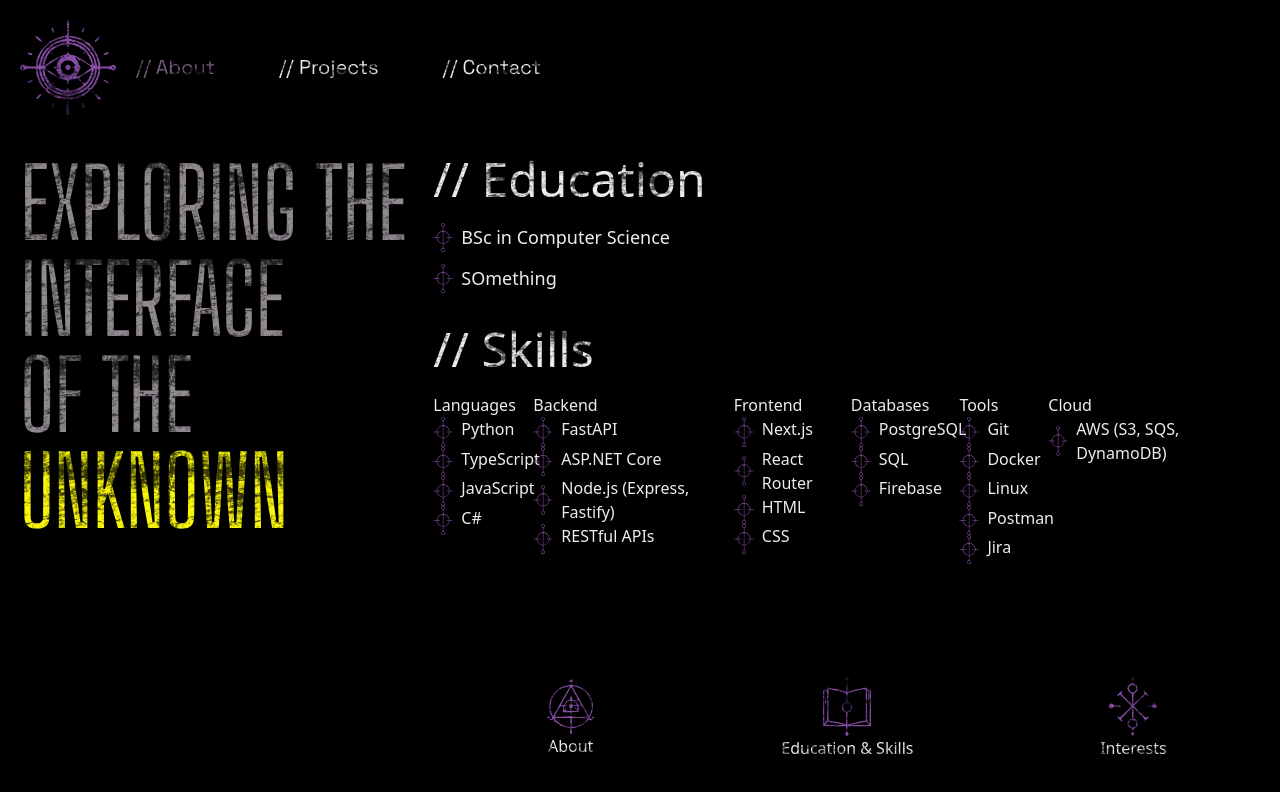
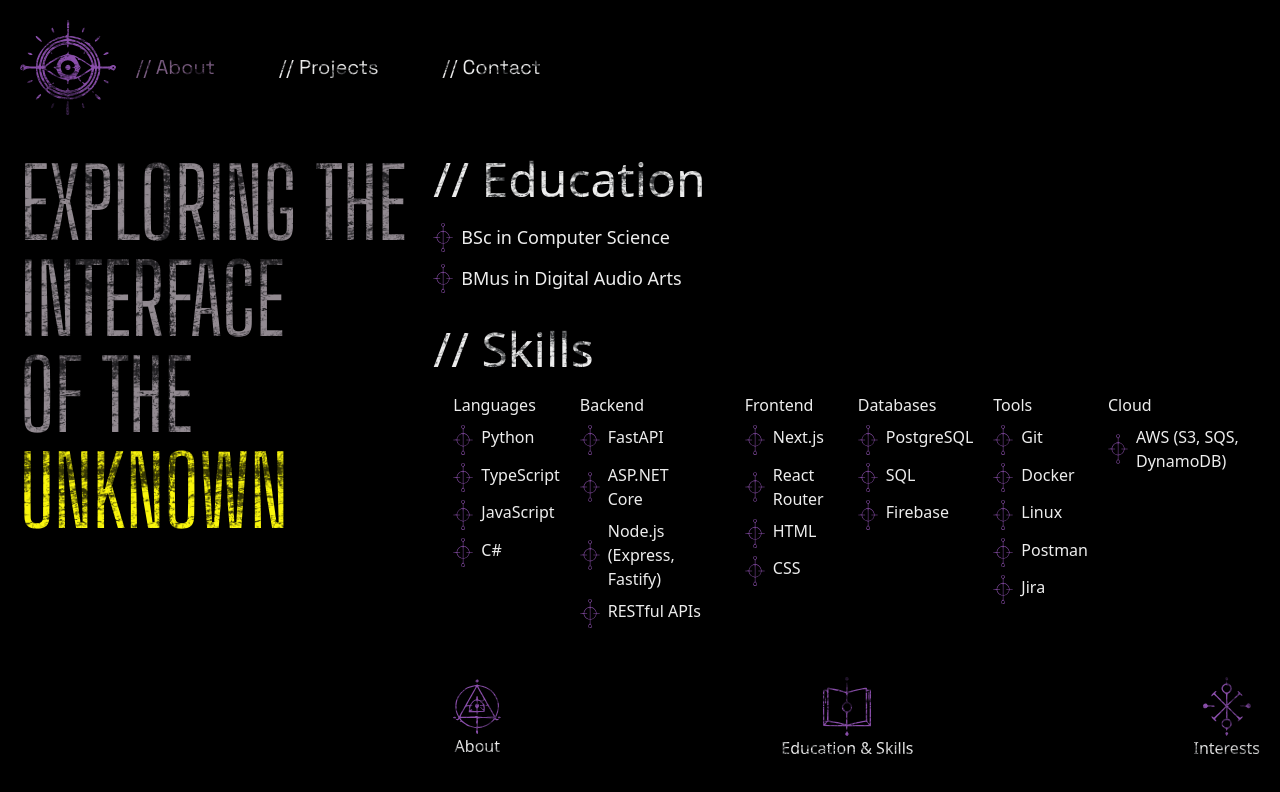
Before and after one commit to DavidJamesAdam/davidjamesadam.github.io, a Next.js app: page /about in a window 1280 px wide. Both pictures are taken after a click on the button "Education & Skills". Shown: the top 792 px of the page. Built offline with nearby package versions, Linux system fonts and the light colour scheme.

Commit message:
Adding effect to Education section

```diff
--- a/src/app/about/page.tsx
+++ b/src/app/about/page.tsx
@@ -33,7 +33,7 @@ export default function Page() {
           {activeSection === 1 && <Education />}
           {activeSection === 2 && <Interests />}
         </div>
-        <div className="md:pl-5 pb-5 flex flex-row justify-around md:shrink-0">
+        <div className="md:pl-5 pb-5 flex flex-row justify-between md:shrink-0">
           {Symbols.map((symbol, index) => (
             <SideBar
               key={index}
--- a/src/app/components/about-sections/Education.tsx
+++ b/src/app/components/about-sections/Education.tsx
@@ -2,37 +2,50 @@
 import Image from "next/image";
 
 export default function Education() {
-  const languagesList = [
+  const categoryList = [
+    {
+      category: "Languages",
+      list: [
         { skill: "Python" },
         { skill: "TypeScript" },
         { skill: "JavaScript" },
         { skill: "C#" },
-  ];
-  const backendList = [
+      ],
+    },
+    {
+      category: "Backend",
+      list: [
         { skill: "FastAPI" },
         { skill: "ASP.NET Core" },
         { skill: "Node.js (Express, Fastify)" },
         { skill: "RESTful APIs" },
-  ];
-  const frontendList = [
+      ],
+    },
+    {
+      category: "Frontend",
+      list: [
         { skill: "Next.js" },
         { skill: "React Router" },
         { skill: "HTML" },
         { skill: "CSS" },
-  ];
-  const databaseList = [
-    { skill: "PostgreSQL" },
-    { skill: "SQL" },
-    { skill: "Firebase" },
-  ];
-  const toolsList = [
+      ],
+    },
+    {
+      category: "Databases",
+      list: [{ skill: "PostgreSQL" }, { skill: "SQL" }, { skill: "Firebase" }],
+    },
+    {
+      category: "Tools",
+      list: [
         { skill: "Git" },
         { skill: "Docker" },
         { skill: "Linux" },
         { skill: "Postman" },
         { skill: "Jira" },
+      ],
+    },
+    { category: "Cloud", list: [{ skill: "AWS (S3, SQS, DynamoDB)" }] },
   ];
-  const cloudList = [{ skill: "AWS (S3, SQS, DynamoDB)" }];
 
   return (
     <div className="flex flex-1 min-h-0 flex-col">
@@ -59,7 +72,7 @@ export default function Education() {
               height={20}
               className="purple mr-2"
             />
-            <p>SOmething</p>
+            <p>BMus in Digital Audio Arts</p>
           </div>
         </div>
       </div>
@@ -67,121 +80,26 @@ export default function Education() {
         <div className="flex-1 mb-5">
           <h2 className="weathered-effect text-5xl">// Skills</h2>
         </div>
-        <div className=" flex flex-coltext-lg">
-          <div className="flex mb-3">
-            <div className="flex flex-col">
-              <h3>Languages</h3>
+        <div className="flex flex-coltext-lg">
+          {categoryList.map((category, index) => (
+            <div className="flex flex-col mx-5" key={index}>
+              <h3>{category.category}</h3>
               <div>
-                {languagesList.map((skill, index) => (
-                  <div className="flex row" key={index}>
+                {category.list.map((skill, index) => (
+                  <div className="flex flex-row my-2" key={index}>
                     <Image
                       src="/Balance.svg"
                       alt="Bullet point"
                       width={20}
                       height={20}
-                      className="purple mr-2"
+                      className="purple mr-2 hover:rotate-90 transition-transform"
                     />
                     <p className="skills">{skill.skill}</p>
                   </div>
                 ))}
               </div>
             </div>
-          </div>
-          <div className="flex mb-3">
-            <div className="flex flex-col">
-              <h3>Backend</h3>
-              <div>
-                {backendList.map((skill, index) => (
-                  <div className="flex row" key={index}>
-                    <Image
-                      src="/Balance.svg"
-                      alt="Bullet point"
-                      width={20}
-                      height={20}
-                      className="purple mr-2"
-                    />
-                    <p className="skills">{skill.skill}</p>
-                  </div>
           ))}
-              </div>
-            </div>
-          </div>
-          <div className="flex mb-3">
-            <div className="flex flex-col">
-              <h3>Frontend</h3>
-              <div>
-                {frontendList.map((skill, index) => (
-                  <div className="flex row" key={index}>
-                    <Image
-                      src="/Balance.svg"
-                      alt="Bullet point"
-                      width={20}
-                      height={20}
-                      className="purple mr-2"
-                    />
-                    <p className="skills">{skill.skill}</p>
-                  </div>
-                ))}
-              </div>
-            </div>
-          </div>
-          <div className="flex mb-3">
-            <div className="flex flex-col">
-              <h3>Databases</h3>
-              <div>
-                {databaseList.map((skill, index) => (
-                  <div className="flex row" key={index}>
-                    <Image
-                      src="/Balance.svg"
-                      alt="Bullet point"
-                      width={20}
-                      height={20}
-                      className="purple mr-2"
-                    />
-                    <p className="skills">{skill.skill}</p>
-                  </div>
-                ))}
-              </div>
-            </div>
-          </div>
-          <div className="flex mb-3">
-            <div className="flex flex-col">
-              <h3>Tools</h3>
-              <div>
-                {toolsList.map((skill, index) => (
-                  <div className="flex row" key={index}>
-                    <Image
-                      src="/Balance.svg"
-                      alt="Bullet point"
-                      width={20}
-                      height={20}
-                      className="purple mr-2"
-                    />
-                    <p className="skills">{skill.skill}</p>
-                  </div>
-                ))}
-              </div>
-            </div>
-          </div>
-          <div className="flex mb-3">
-            <div className="flex flex-col">
-              <h3>Cloud</h3>
-              <div>
-                {cloudList.map((skill, index) => (
-                  <div className="flex row" key={index}>
-                    <Image
-                      src="/Balance.svg"
-                      alt="Bullet point"
-                      width={20}
-                      height={20}
-                      className="purple mr-2"
-                    />
-                    <p className="skills">{skill.skill}</p>
-                  </div>
-                ))}
-              </div>
-            </div>
-          </div>
         </div>
       </div>
     </div>
```
Lines whose indentation alone changed are shown as unchanged.
